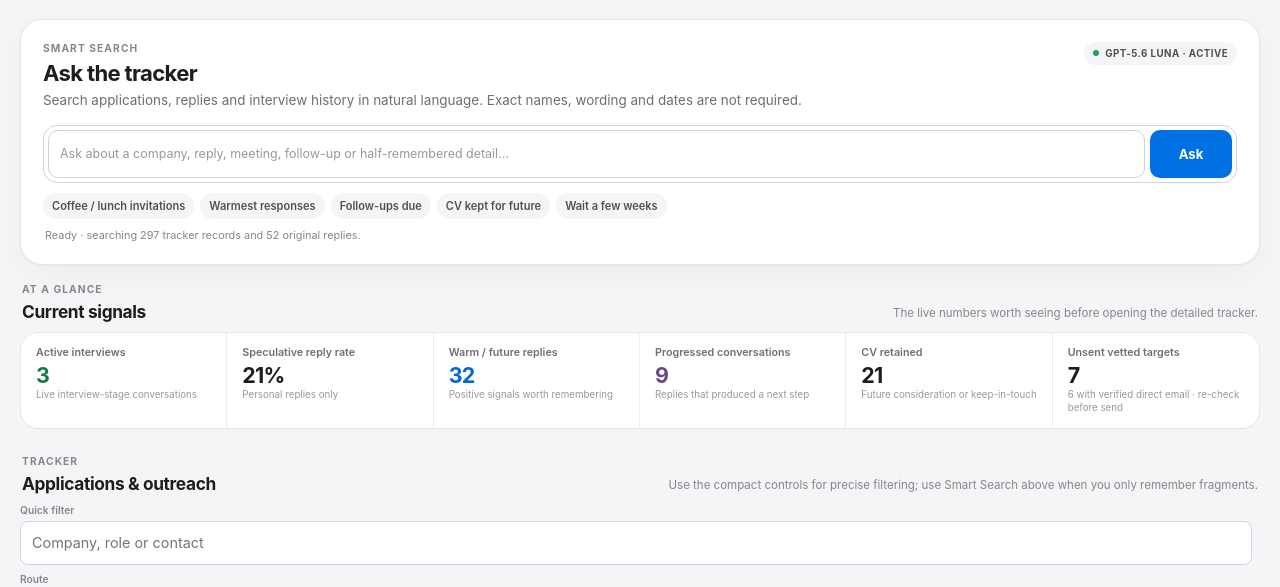
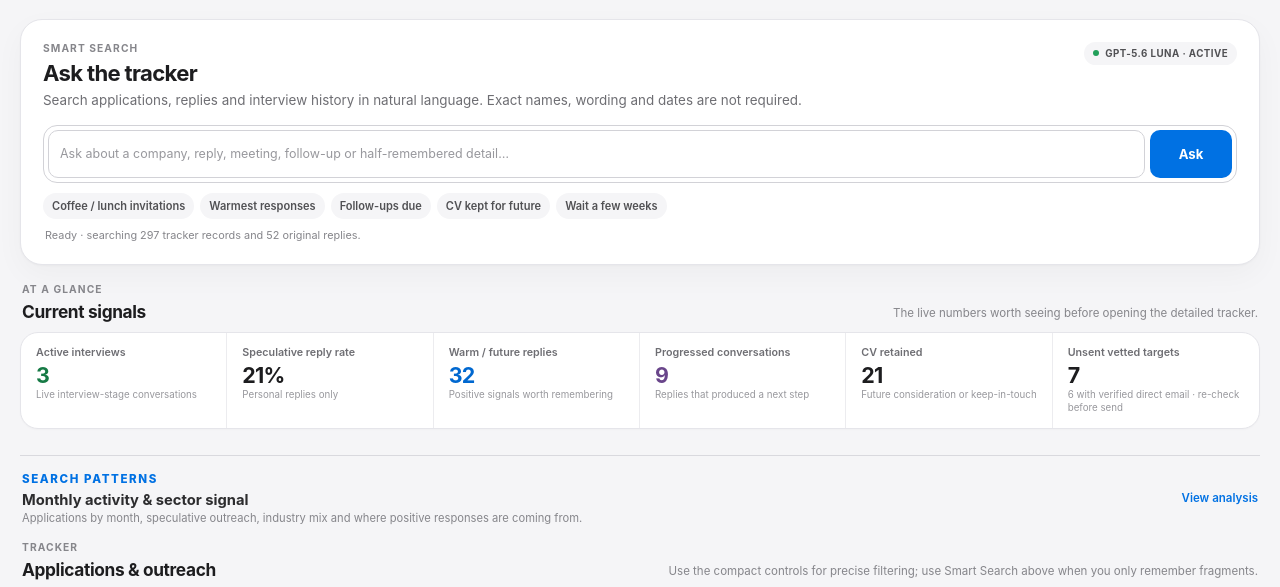
Before and after one commit to Pomeroi9Langmaid/Job-Hunting, a website: page index.html in a window 1280 px wide. Shown: the part 122-709 px from the top of the page. Drawn offline with Linux system fonts and the light colour scheme.

Commit message:
Add collapsible monthly and sector analytics view

```diff
--- a/index.html
+++ b/index.html
@@ -12,6 +12,7 @@
     <link rel="stylesheet" href="styles.css" />
     <link rel="stylesheet" href="enhancements.css" />
     <link rel="stylesheet" href="analytics.css" />
+    <link rel="stylesheet" href="trends.css" />
     <link rel="stylesheet" href="smart-search.css" />
     <link rel="stylesheet" href="premium-ui.css" />
     <link rel="stylesheet" href="premium-table.css" />
@@ -88,6 +89,20 @@
         </div>
       </section>
 
+      <details class="insights-disclosure search-patterns-disclosure">
+        <summary>
+          <span class="insights-summary-copy">
+            <span class="eyebrow">SEARCH PATTERNS</span>
+            <strong>Monthly activity & sector signal</strong>
+            <span>Applications by month, speculative outreach, industry mix and where positive responses are coming from.</span>
+          </span>
+          <span class="insights-summary-action">View</span>
+        </summary>
+        <section id="trend-dashboard" class="trend-dashboard" aria-label="Monthly activity and sector signal analytics">
+          <div class="load-error">Loading search patterns…</div>
+        </section>
+      </details>
+
       <section class="tracker-section" aria-labelledby="tracker-title">
         <div class="section-heading">
           <div>
@@ -155,6 +170,7 @@
 
     <script src="app.js" defer></script>
     <script src="role-overrides.js" defer></script>
+    <script src="trends.js" defer></script>
     <script src="enhancements.js" defer></script>
     <script src="prospective-targets.js" defer></script>
     <script src="date-filter.js" defer></script>
```
